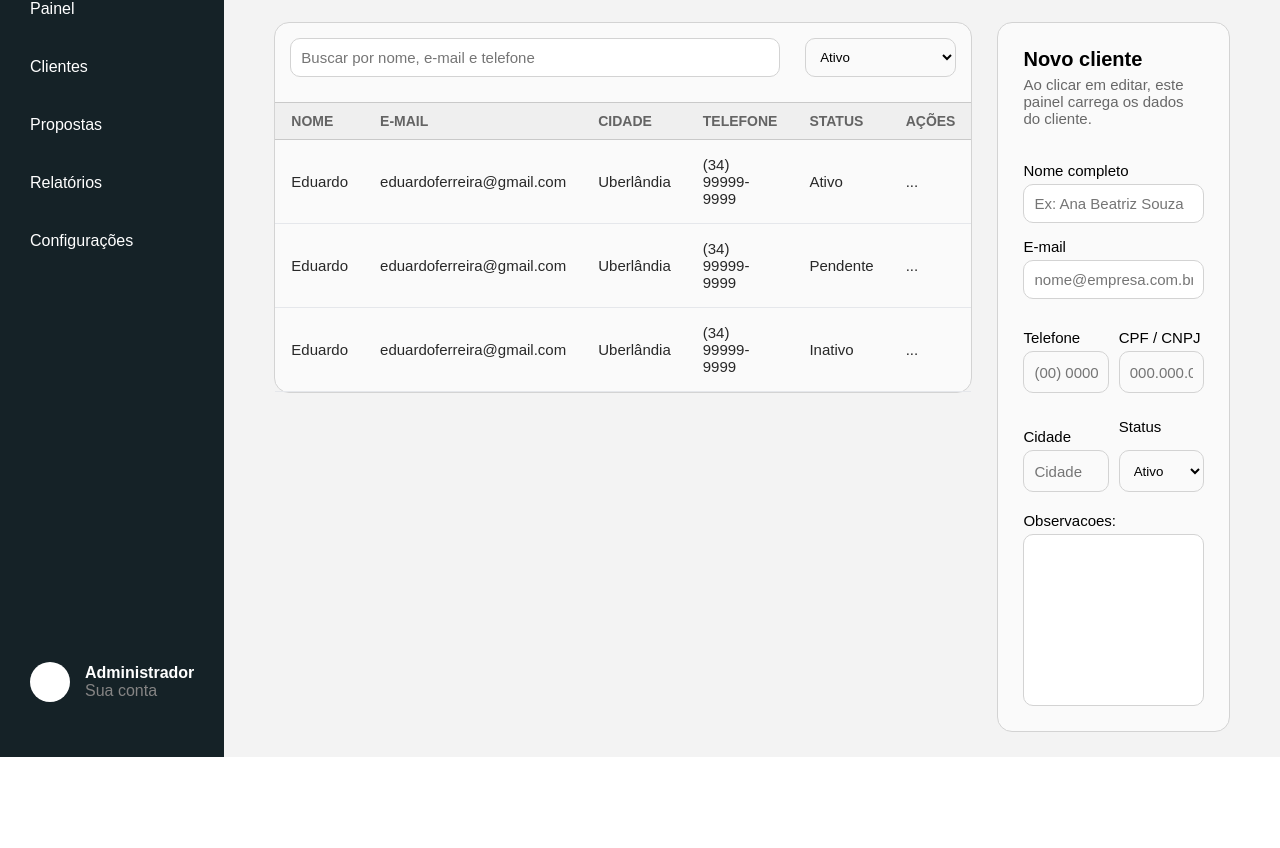
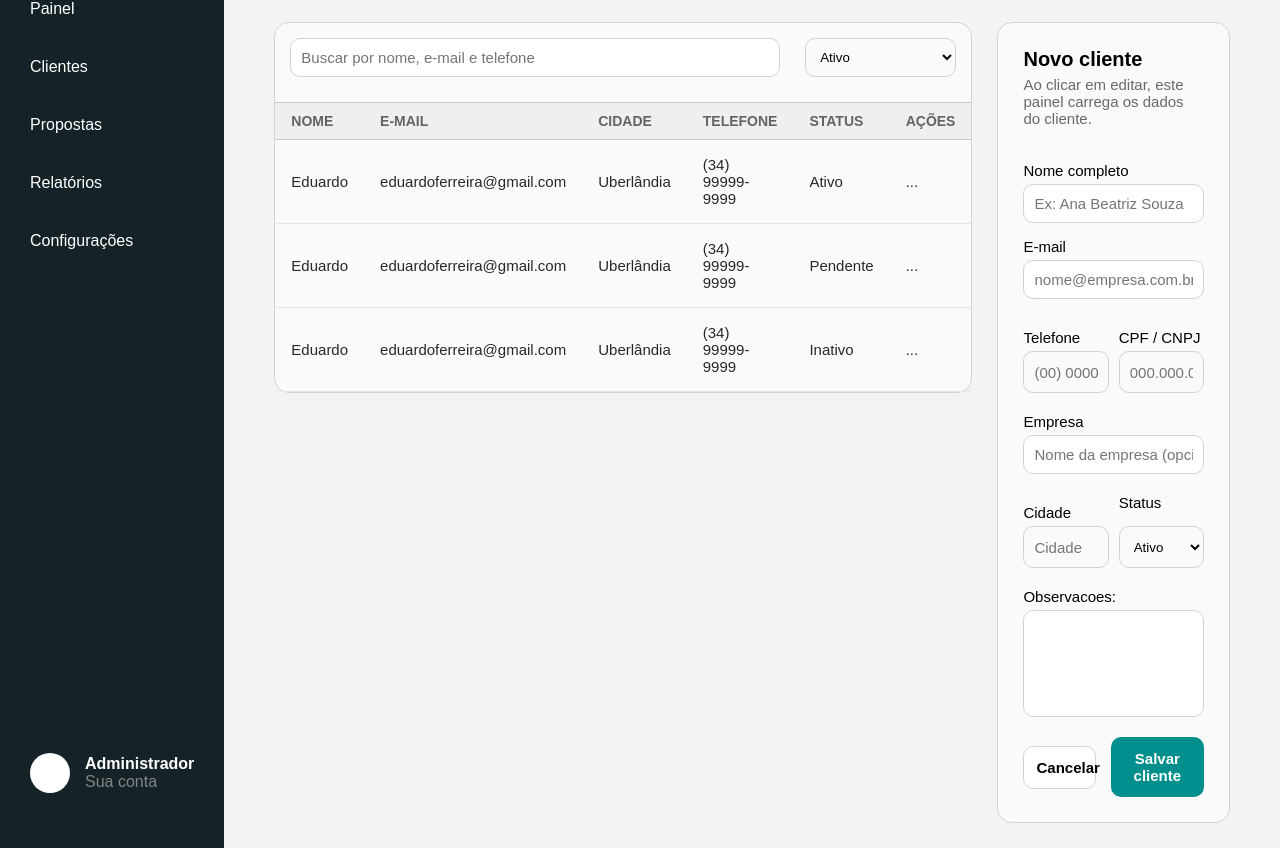
Before and after one commit to EduardoFerreiraa/sistema-gestao-clientes, a website: page public/index.html in a window 1280 px wide. Shown: the part 153-1001 px from the top of the page. Before the commit the page ends 910 px from the top, so only its background shows below. Drawn offline with Linux system fonts and the light colour scheme.

Commit message:
feat: adicionado botão cancelar cliente e salvar cliente

```diff
--- a/public/index.html
+++ b/public/index.html
@@ -155,6 +155,14 @@
                 </div>
               </div>
 
+              <label for="empresa">Empresa</label>
+              <input
+                type="text"
+                name="empresa"
+                id="empresaInput"
+                placeholder="Nome da empresa (opcional)"
+              />
+
               <div class="labels">
                 <div class="cidade">
                   <label for="cidade">Cidade</label>
@@ -180,10 +188,15 @@
               <textarea
                 name="observacoes"
                 id="observacoesInput"
-                rows="10"
+                rows="5"
                 placeholder="Anotações internas sobre o cliente"
               >
               </textarea>
+
+              <div class="btn-form">
+                <button id="btn-cancelar">Cancelar</button>
+                <button id="btn-salvar" type="submit">Salvar cliente</button>
+              </div>
             </form>
           </div>
         </div>
--- a/public/scripts/app.js
+++ b/public/scripts/app.js
@@ -0,0 +1,9 @@
+const nomeInput = document.querySelector("#nomeInput");
+const emailInput = document.querySelector("#emailInput");
+const telefoneInput = document.querySelector("#telefoneInput");
+const cpfInput = document.querySelector("#cpfInput");
+const empresaInput = document.querySelector("#empresaInput");
+const cidadeInput = document.querySelector("#cidadeInput");
+const observacoesInput = document.querySelector("#observacoesInput");
+
+const formulario = document.querySelector("#formulario");
--- a/public/styles/style.css
+++ b/public/styles/style.css
@@ -243,7 +243,8 @@ body {
 }
 
 #filter-search:focus {
-  border: 1px solid #9c9c9c;
+  box-shadow: 1px 1px 1px 5px #cfcfcf46;
+  border: 1px solid #838383;
 }
 
 .options {
@@ -346,7 +347,8 @@ body {
 }
 
 #formulario input:focus {
-  border: 1px solid #646464;
+  box-shadow: 1px 1px 1px 5px #cfcfcf46;
+  border: 1px solid #838383;
 }
 
 .labels {
@@ -380,6 +382,8 @@ body {
 }
 
 textarea {
+  font-family: Arial, Helvetica, sans-serif;
+  font-size: 15px;
   box-sizing: border-box;
   outline: none;
   resize: none;
@@ -391,5 +395,50 @@ textarea {
 }
 
 textarea:focus {
-  border: 1px solid #646464;
+  box-shadow: 1px 1px 1px 5px #cfcfcf46;
+  border: 1px solid #838383;
 }
+
+.btn-form {
+  margin-top: 20px;
+  width: 100%;
+  display: flex;
+  justify-content: space-around;
+  align-items: center;
+  gap: 15px;
+}
+
+.btn-form button {
+  font-size: 15px;
+  font-weight: bolder;
+  cursor: pointer;
+  background-color: white;
+  border: 1px solid #d3d3d3;
+  border-radius: 10px;
+  padding: 12px;
+  transition: all 0.2s ease;
+}
+
+.btn-form button:hover {
+  transform: translateY(-3px);
+}
+
+#btn-cancelar {
+  width: 40%;
+}
+
+#btn-cancelar:hover {
+  box-shadow: 1px 1px 1px 5px #cfcfcf46;
+  border: 1px solid #838383;
+}
+
+#btn-salvar {
+  color: white;
+  border: 1px solid transparent;
+  background-color: #008f8c;
+  width: 60%;
+}
+
+#btn-salvar:hover {
+  box-shadow: 1px 1px 1px 5px #00797946;
+}
```
